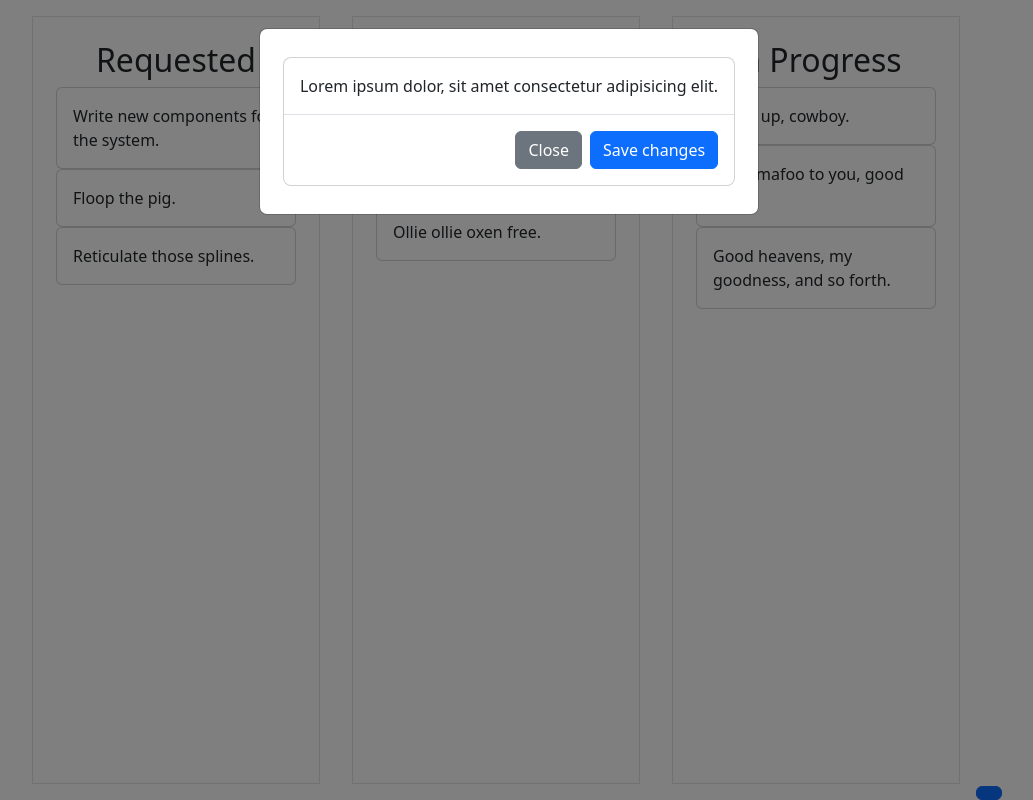
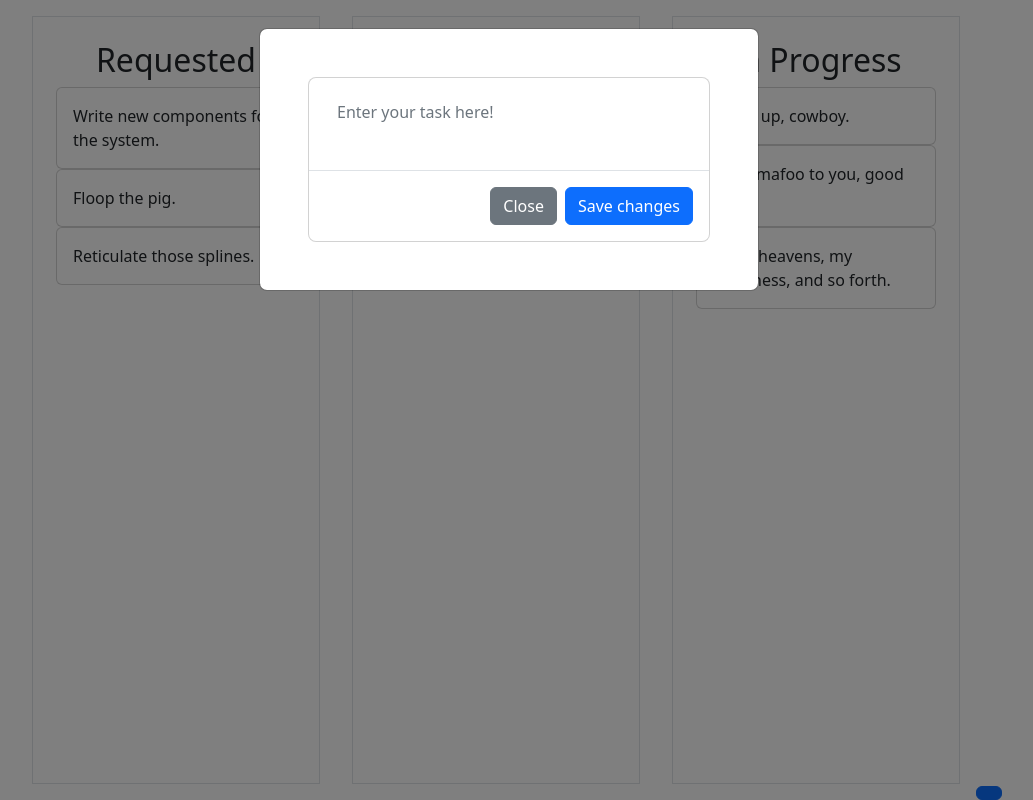
Before and after one commit to RookiePrime/Kanban-Board, a React (Vite) app: page / in a window 1280 px wide. Both pictures are taken after a click on the button 1120 px from the left and 793 px from the top of the page. Shown: the whole page, without its empty margins (131-1164 px from the left). Built offline with nearby package versions, Linux system fonts and the light colour scheme.

Commit message:
Allowed creation and editing of task text, statefully

```diff
--- a/src/components/Board.tsx
+++ b/src/components/Board.tsx
@@ -16,8 +16,14 @@ export const Board = (boardData:BoardData) => {
     return (
         <div className='d-flex justify-content-center w-50 h-100'>
             <DragDropContext onDragEnd={result => onDragEnd(result, columns, setColumns)}>
-                {columns.map(({ id, tasks, name}, index) =>
-                    <Column key={index} id={id} tasks={tasks} name={name}></Column>
+                {columns.map((column, index) =>
+                    <Column
+                        key={index}
+                        column={column}
+                        columns={columns}
+                        index={index}
+                        setColumns={setColumns}
+                    ></Column>
                 )}
             </DragDropContext>
             <Button className='align-self-end' onClick={handleShow}></Button>
--- a/src/components/Column.tsx
+++ b/src/components/Column.tsx
@@ -1,9 +1,11 @@
 import { Droppable } from '@hello-pangea/dnd';
 import Col from 'react-bootstrap/Col';
-import { ColumnData } from '../utils';
+import { ColumnComponent } from '../utils';
 import { Task } from './';
 
-export const Column = ({ id, tasks, name }: ColumnData, index:number) => {
+export const Column = ({ column, index, columns, setColumns }: ColumnComponent) => {
+    const { name, id, tasks } = column;
+
     return (
         <Col
             className='
@@ -36,7 +38,7 @@ export const Column = ({ id, tasks, name }: ColumnData, index:number) => {
                             `}
                         >
                             {tasks.map((task, index) =>
-                                <Task key={task.id} draggableId={task.id} index={index} task={task}></Task>
+                                <Task key={task.id} draggableId={task.id} index={index} task={task} columns={columns} setColumns={setColumns}></Task>
                             )}
                             {provided.placeholder}
                         </div>
--- a/src/components/Task.tsx
+++ b/src/components/Task.tsx
@@ -1,9 +1,20 @@
+import { useEffect, useRef, useState } from 'react';
 import { Draggable } from '@hello-pangea/dnd';
-import Card from 'react-bootstrap/Card';
-import { TaskComponent, TaskData } from '../utils';
+import { Card, Form } from 'react-bootstrap';
+import { saveTaskText, TaskComponent, TaskData } from '../utils';
 
-export const Task = ({task, index}:TaskComponent) => {
+export const Task = ({ task, index, columns, setColumns }:TaskComponent) => {
     const { id, value }:TaskData = task;
+
+    const [taskText, setTaskText] = useState<string>(value);
+    const [editingText, setEditingText] = useState<boolean>(false);
+
+    const inputRef = useRef<HTMLTextAreaElement>(null);
+
+    useEffect(() => {
+        if (inputRef.current !== null)
+            inputRef.current.focus();
+    }, [editingText]);
 
     return (
         <Draggable draggableId={id} index={index}>
@@ -19,11 +30,29 @@ export const Task = ({task, index}:TaskComponent) => {
                         }}
                         className={`${snapshot.isDragging ? 'bg-light' : 'bg-white'}`}
                     >
-                        <Card.Body>
-                            <Card.Text>
-                                {value}
-                            </Card.Text>
-                        </Card.Body>
+                        {
+                            editingText
+                            ?   <Form>
+                                    <Form.Control
+                                        as='textarea'
+                                        className='overflow-hidden'
+                                        style={{resize: 'none'}}
+                                        ref={inputRef}
+                                        value={taskText}
+                                        onChange={e => setTaskText(e.target.value)}
+                                        onBlur={() => saveTaskText(columns, id, taskText, setColumns, setEditingText)}
+                                        onKeyDown={e => {
+                                            if (e.key === 'Enter')
+                                                return saveTaskText(columns, id, taskText, setColumns, setEditingText)
+                                        }}
+                                    />
+                                </Form>
+                            :   <Card.Body onClick={() => setEditingText(true)}>
+                                    <Card.Text>
+                                        {taskText}
+                                    </Card.Text>
+                                </Card.Body>
+                        }
                     </Card>
                 )
             }}
--- a/src/components/TaskModal.tsx
+++ b/src/components/TaskModal.tsx
@@ -1,20 +1,32 @@
 import { useState } from 'react';
-import { Button, Modal } from "react-bootstrap";
-import { saveTask, TaskModalProps } from "../utils";
+import { Button, Form, Modal } from "react-bootstrap";
+import { saveNewTask, TaskModalProps } from "../utils";
 
 export const TaskModal = ({ show, handleClose, columns, setColumns }:TaskModalProps) => {
-    const [taskText, setTaskText] = useState('Lorem ipsum dolor, sit amet consectetur adipisicing elit.');
+    const [taskText, setTaskText] = useState('');
 
     return (
         <Modal show={show} onHide={handleClose}>
-            <Modal.Dialog>
+            <Modal.Dialog className={'w-100, m-5'}>
                 <Modal.Body>
-                    {taskText}
+                    <Form>
+                        <Form.Control
+                            as='textarea'
+                            className='overflow-hidden, border-0'
+                            style={{resize: 'none'}}
+                            placeholder='Enter your task here!'
+                            value={taskText}
+                            onChange={e => setTaskText(e.target.value)}
+                            onKeyDown={e => {
+                                if (e.key === 'Enter') return saveNewTask(columns, taskText, handleClose, setColumns, setTaskText)
+                            }}
+                        />
+                    </Form>
                 </Modal.Body>
 
                 <Modal.Footer>
                     <Button variant="secondary" onClick={handleClose}>Close</Button>
-                    <Button variant="primary" onClick={() => saveTask(columns, taskText, handleClose, setColumns)}>Save changes</Button>
+                    <Button variant="primary" onClick={() => saveNewTask(columns, taskText, handleClose, setColumns, setTaskText)}>Save changes</Button>
                 </Modal.Footer>
             </Modal.Dialog>
         </Modal>
--- a/src/utils/save-task.tsx
+++ b/src/utils/save-new-task.tsx
@@ -1,7 +1,14 @@
 import { v4 as uuid } from 'uuid';
 import { ColumnData, TaskData } from "./types";
 
-export const saveTask = (columns:ColumnData[], taskText:string, handleClose:() => void, setColumns:React.Dispatch<React.SetStateAction<ColumnData[]>>) => {
+export const saveNewTask = (
+    columns:ColumnData[],
+    taskText:string,
+    handleClose:() => void,
+    setColumns:React.Dispatch<React.SetStateAction<ColumnData[]>>,
+    setTaskText:React.Dispatch<React.SetStateAction<string>>
+ ) => {
+
     const copyColumns = structuredClone(columns);
     let indexOfRequested:number = -1;
 
@@ -21,5 +28,6 @@ export const saveTask = (columns:ColumnData[], taskText:string, handleClose:() =
         index === indexOfRequested ? requestedColumn : column);
 
     setColumns(newColumns);
+    setTaskText('');
     handleClose();
 }
--- /dev/null
+++ b/src/utils/save-task-text.tsx
@@ -0,0 +1,37 @@
+import { ColumnData, TaskData } from "./types";
+
+export const saveTaskText = (
+    columns: ColumnData[],
+    id:string,
+    taskText:string,
+    setColumns:React.Dispatch<React.SetStateAction<ColumnData[]>>,
+    setEditingText:React.Dispatch<React.SetStateAction<boolean>>
+) => {
+
+    const copyColumns:ColumnData[] = structuredClone(columns);
+
+    const [currentColumn] =
+        copyColumns.filter((column:ColumnData) =>
+            column.tasks.filter(task => task.id === id).length != 0);
+
+    const newTask:TaskData = {
+        id,
+        value: taskText
+    };
+
+    const newColumns:ColumnData[] = copyColumns.map((column:ColumnData) => {
+        if (column.id === currentColumn.id) return {
+            id: currentColumn.id,
+            name: currentColumn.name,
+            tasks: currentColumn.tasks.map((task:TaskData) => {
+                if (task.id === id)
+                    return newTask;
+                return task;
+            }),
+        };
+        return column;
+    })
+
+    setColumns(newColumns);
+    setEditingText(false);
+}
```
Also changed, not shown: src/utils/index.tsx (+6 -2 lines), src/utils/types.tsx (+16 -6 lines).
